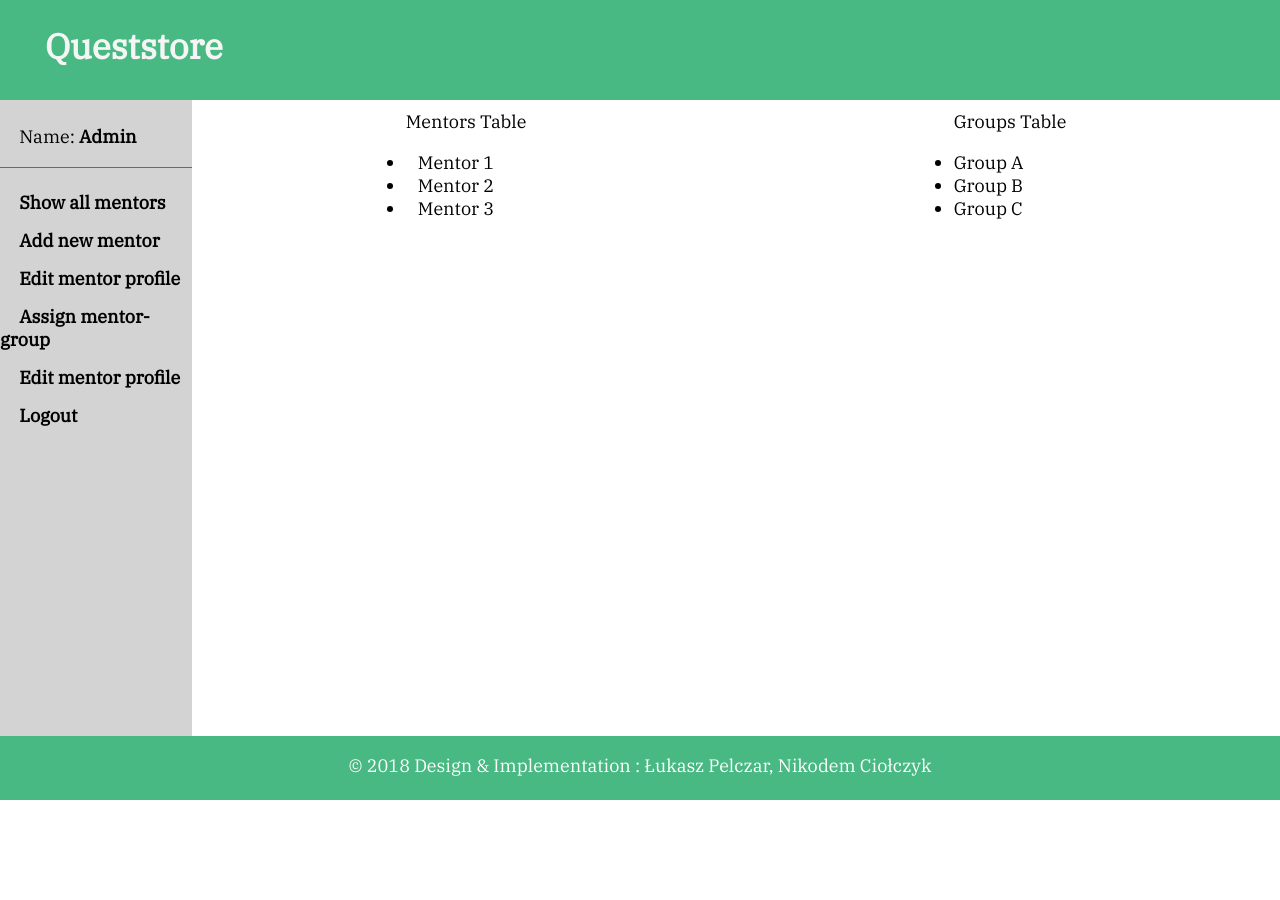
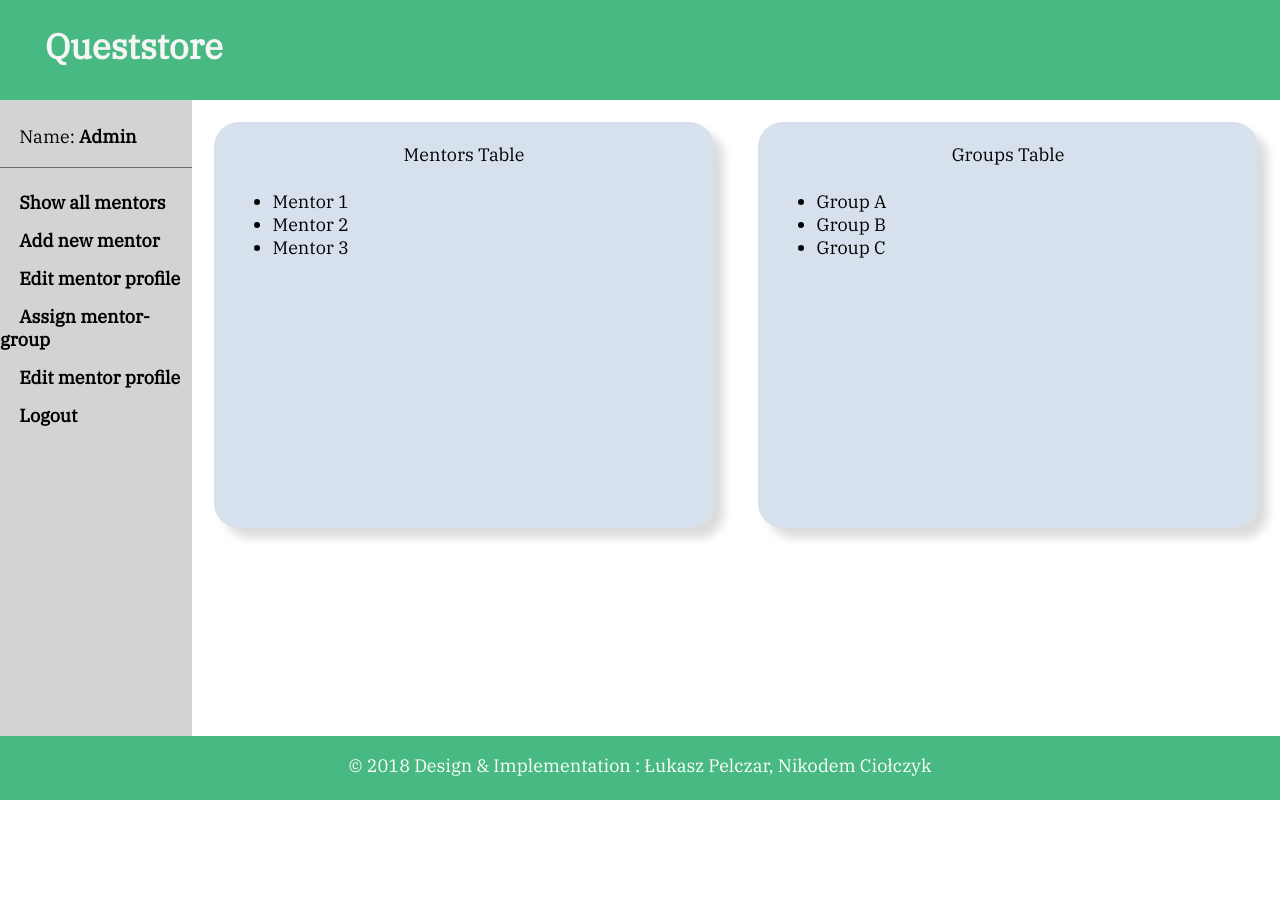
Before and after one commit to lpelczar/Queststore-CMS, a PHP site: page /admin_manager.html in a window 1280 px wide. Run offline with PHP 8.4, Linux system fonts and the light colour scheme.

Commit message:
Configure padding, color of links from editor

```diff
--- a/css/admin-tables.css
+++ b/css/admin-tables.css
@@ -4,7 +4,7 @@
     height: 100%;
 }
 
-#mentors-table {
+.mentors-table {
     height: 60%;
     width: 90%;
     box-shadow: 10px 10px 10px gainsboro;
@@ -14,12 +14,11 @@
     border-radius: 25px;
 }
 
-#mentors-table:hover {
+.mentors-table:hover {
     background-color: rgba(176, 196, 222, 0.8);
 }
 
-
-#groups-table {
+.groups-table {
     height: 60%;
     width: 90%;
     box-shadow: 10px 10px 10px gainsboro;
@@ -27,10 +26,21 @@
     margin: 2%;
     padding: 1%;
     border-radius: 25px;
+
 }
 
-#groups-table:hover {
+.groups-table:hover {
     background-color: rgba(176, 196, 222, 0.8);
+}
+
+@keyframes hideTable {
+    from {left: auto;}
+    to {left: 1500px;}
+}
+
+@-webkit-keyframes hideTable {
+    from {left: auto;}
+    to {left: 1500px;}
 }
 
 #mentors-table-name {
@@ -43,7 +53,12 @@
     padding-top: 10px;
 }
 
-.tables-lists {
+.groups-lists {
+    margin-top: 5%;
+    padding-left: 10%;
+}
+
+.mentors-lists {
     margin-top: 5%;
     padding-left: 10%;
 }
@@ -106,3 +121,9 @@
     width: 100%;
     text-align: center;
 }
+
+.mentor-list {
+    padding-left: 0;
+    text-decoration: none;
+    color: black;
+}
```
